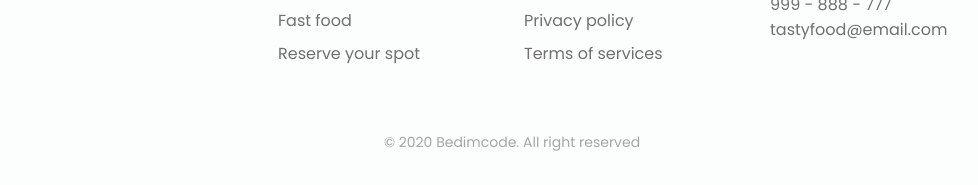
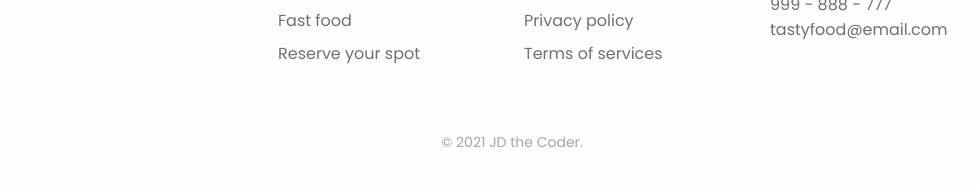
Before and after one commit to Jdbain67/restaurantWebpage, a plain HTML site: page index.html in a window 1280 px wide. Shown: the part 3579-3764 px from the top of the page, without its empty margins (128-1106 px from the left). Drawn offline with nearby package versions, Linux system fonts and the light colour scheme.

Commit message:
Update index.html

```diff
--- a/index.html
+++ b/index.html
@@ -466,7 +466,7 @@
                 </div>
             </div>
 
-            <p class="footer__copy">&#169; 2020 Bedimcode. All right reserved</p>
+            <p class="footer__copy">&#169; 2021 JD the Coder.</p>
         </footer>
 
         <!--========== SCROLL REVEAL ==========-->
```
